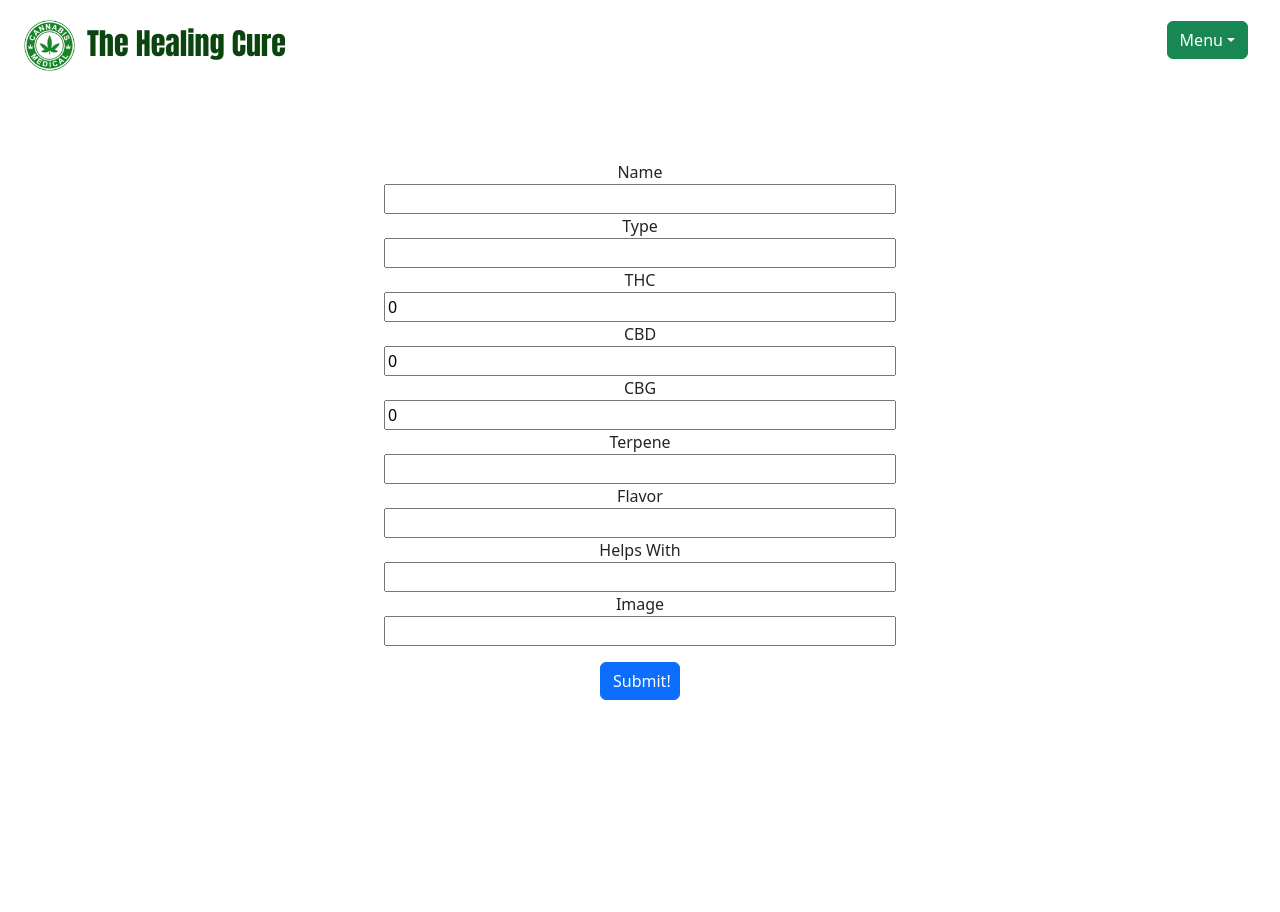
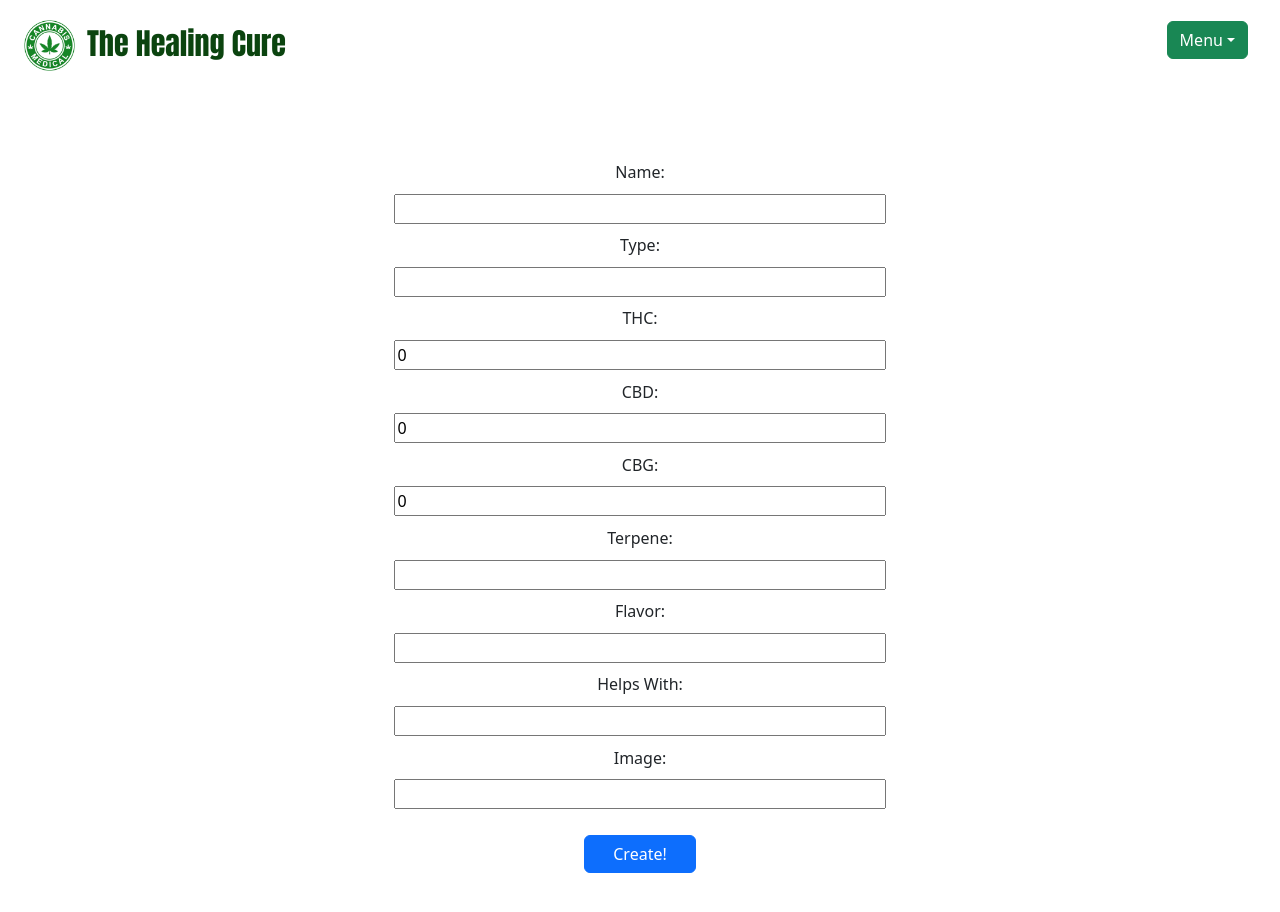
Before and after one commit to somemacsongs/the-healing-cure-client, a React (Create React App) app: page /create in a window 1280 px wide. Shown: the top 912 px of the page. Before the commit the page ends 800 px from the top, so only its background shows below. Built offline with nearby package versions, Linux system fonts and the light colour scheme.

Commit message:
about us text

```diff
--- a/src/components/AddForm/AddForm.js
+++ b/src/components/AddForm/AddForm.js
@@ -71,72 +71,79 @@ export default function AddForm () {
     return (
       <center>
         <form onSubmit={handleSubmit} className={style.grid}>
-            <label htmlFor="name">Name</label>
+            <label htmlFor="name">Name:</label>
             <input
                 id="name"
                 name="name"
                 value={form.name}
                 onChange={handleChange}
+                style={{margin:"0.6rem"}}
             />
-            <label htmlFor="type">Type</label>
+            <label htmlFor="type">Type:</label>
             <input
                 id="type"
                 name="type"
                 value={form.type}
                 onChange={handleChange}
+                style={{margin:"0.6rem"}}
             />
-            <label htmlFor="thc">THC</label>
+            <label htmlFor="thc">THC:</label>
             <input
                 id="thc"
                 name="thc"
                 value={form.thc}
                 onChange={handleChange}
+                style={{margin:"0.6rem"}}
             />
-            <label htmlFor="cbd">CBD</label>
+            <label htmlFor="cbd">CBD:</label>
             <input
                 id="cbd"
                 name="cbd"
                 value={form.cbd}
                 onChange={handleChange}
+                style={{margin:"0.6rem"}}
             />
-            <label htmlFor="cbg">CBG</label>
+            <label htmlFor="cbg">CBG:</label>
             <input
                 id="cbg"
                 name="cbg"
                 value={form.cbg}
                 onChange={handleChange}
+                style={{margin:"0.6rem"}}
             />
-            <label htmlFor="terpeno">Terpene</label>
+            <label htmlFor="terpeno">Terpene:</label>
             <input
                 id="terpene"
                 name="terpene"
                 value={form.terpene}
                 onChange={handleChange}
+                style={{margin:"0.6rem"}}
             />
-            <label htmlFor="flavor">Flavor</label>
+            <label htmlFor="flavor">Flavor:</label>
             <input
                 id="flavor"
                 name="flavor"
                 value={form.flavor}
                 onChange={handleChange}
+                style={{margin:"0.6rem"}}
             />
-            <label htmlFor="helpw">Helps With</label>
+            <label htmlFor="helpw">Helps With:</label>
             <input
                 id="helpw"
                 name="helpw"
                 value={form.helpw}
                 onChange={handleChange}
+                style={{margin:"0.6rem"}}
             />
-            <label htmlFor="image">Image</label>
+            <label htmlFor="image">Image:</label>
             <input
                 id="image"
                 name="image"
                 value={form.image}
                 onChange={handleChange}
+                style={{margin:"0.6rem"}}
             />
-
-
-            <center><button type="submit" className="btn btn-primary" style={{width:"5rem", margin:"1rem"}}>Submit!</button></center>
+            <center><button type="submit" className={`btn btn-primary ${style.primary}`} style={{width:"7rem", margin:"1rem"}}>Create!</button></center>
         </form>
      </center>
     );
--- a/src/components/AddForm/AddForm.module.css
+++ b/src/components/AddForm/AddForm.module.css
@@ -3,3 +3,10 @@
     margin: 5rem;
     width: 40%;
 }
+
+.primary:hover{
+    cursor: pointer;
+    box-shadow: 0 0.2rem 1.3rem 0 rgb(0, 68, 128);
+    transition: transform 150ms;
+    transform: scale(1.02);
+}
--- a/src/components/MegaCard/MegaCard.js
+++ b/src/components/MegaCard/MegaCard.js
@@ -10,13 +10,13 @@ function MegaCard(props) {
     <Row xs={50} md={50} className="g-4">
       {Array.from({ length: 1 }).map((_, idx) => (
         <Col>
-          <Card style={{marginTop:"3rem"}}>
-            <Card.Img variant="top" src={props.image} style={{width: "30rem", backgroundImage: "linear-gradient(60deg, red, yellow, #5CA63A)"}}/>
+          <Card style={{marginTop:"2rem"}}>
+            <Card.Img variant="top" src={props.image} style={{width: "30rem", backgroundImage: "linear-gradient(60deg, red, yellow, green)"}}/>
             <Card.Body>
               <Card.Text style={{maxWidth: "25rem", marginLeft: "1rem"}}>
                 <center>{props.text}</center>
               </Card.Text>
-              <Link to={props.link}><center><Button variant="primary" className={style.primary} style={{padding:"0.8rem", width:"8rem"}}>{props.button}</Button></center></Link>
+              <Link to={props.link}><center><Button variant="primary" className={style.primary} style={{padding:"0.6rem", width:"8rem", fontSize:"1.2rem"}}>{props.button}</Button></center></Link>
             </Card.Body>
           </Card>
         </Col>
--- a/src/components/Navbar/Navbar.js
+++ b/src/components/Navbar/Navbar.js
@@ -22,8 +22,8 @@ export default function Navbar() {
           <Dropdown.Item href="/">Home</Dropdown.Item>
           <Dropdown.Item href="/aboutus">About Us</Dropdown.Item>
           <Dropdown.Item href="/history">History of Cannabis 101</Dropdown.Item>
-          <Dropdown.Item href="/explore">Explore</Dropdown.Item>
-          <Dropdown.Item href="/create">Create</Dropdown.Item>
+          <Dropdown.Item href="/explore"><b>Explore</b></Dropdown.Item>
+          <Dropdown.Item href="/create"><b>Create</b></Dropdown.Item>
         </Dropdown.Menu>
       </Dropdown>
     </nav>
--- a/src/pages/AboutUs/AboutUs.module.css
+++ b/src/pages/AboutUs/AboutUs.module.css
@@ -1,6 +1,6 @@
 .title{
     font-family: Impact, Haettenschweiler, 'Arial Narrow Bold', sans-serif;
-    margin: 1.4rem;
+    margin: 1.2rem;
     color:rgb(11, 68, 15);
 }
 
@@ -8,6 +8,7 @@
     display: flex;
     flex-direction: row;
     justify-content: space-evenly;
+
 }
 
 .AboutLink{
--- a/src/pages/Edit/Edit.js
+++ b/src/pages/Edit/Edit.js
@@ -2,6 +2,7 @@ import {useParams, useNavigate} from "react-router-dom"
 import { useState, useEffect } from "react"
 import axios from "axios"
 import toast from "react-hot-toast"
+import style from "./Edit.module.css"
 
 function Edit (){
     const { id } = useParams();
@@ -58,72 +59,81 @@ function Edit (){
     return (
       <center>
         <form onSubmit={handleSubmit} style={{display: "grid", margin: "5rem", width:"40%"}}>
-            <label htmlFor="name">Name</label>
+            <label htmlFor="name">Name:</label>
             <input
                 id="name"
                 name="name"
                 value={form.name}
                 onChange={handleChange}
+                style={{margin:"0.6rem"}}
             />
-            <label htmlFor="type">Type</label>
+            <label htmlFor="type">Type:</label>
             <input
                 id="type"
                 name="type"
                 value={form.type}
                 onChange={handleChange}
+                style={{margin:"0.6rem"}}
             />
-            <label htmlFor="thc">THC</label>
+            <label htmlFor="thc">THC:</label>
             <input
                 id="thc"
                 name="thc"
                 value={form.thc}
                 onChange={handleChange}
+                style={{margin:"0.6rem"}}
             />
-            <label htmlFor="cbd">CBD</label>
+            <label htmlFor="cbd">CBD:</label>
             <input
                 id="cbd"
                 name="cbd"
                 value={form.cbd}
                 onChange={handleChange}
+                style={{margin:"0.6rem"}}
             />
-            <label htmlFor="cbg">CBG</label>
+            <label htmlFor="cbg">CBG:</label>
             <input
                 id="cbg"
                 name="cbg"
                 value={form.cbg}
                 onChange={handleChange}
+                style={{margin:"0.6rem"}}
             />
-            <label htmlFor="terpeno">Terpene</label>
+            <label htmlFor="terpeno">Terpene:</label>
             <input
                 id="terpene"
                 name="terpene"
                 value={form.terpene}
                 onChange={handleChange}
+                style={{margin:"0.6rem"}}
             />
-            <label htmlFor="flavor">Flavor</label>
+            <label htmlFor="flavor">Flavor:</label>
             <input
                 id="flavor"
                 name="flavor"
                 value={form.flavor}
                 onChange={handleChange}
+                style={{margin:"0.6rem"}}
             />
-            <label htmlFor="helpw">Helps With</label>
+            <label htmlFor="helpw">Helps With:</label>
             <input
                 id="helpw"
                 name="helpw"
                 value={form.helpw}
                 onChange={handleChange}
+                style={{margin:"0.6rem"}}
             />
-            <label htmlFor="image">Image</label>
+            <label htmlFor="image">Image:</label>
             <input
                 id="image"
                 name="image"
                 value={form.image}
                 onChange={handleChange}
+                style={{margin:"0.6rem"}}
             />
 
 
-            <center><button type="submit" className="btn btn-warning" style={{width:"5rem", margin:"1rem"}}>Confirm</button></center>
+            <center><button type="submit" className={`btn btn-warning ${style.warning}`} style={{width:"7rem", margin:"1rem"}}>Confirm</button></center>
         </form>
       </center>
     );
--- /dev/null
+++ b/src/pages/Edit/Edit.module.css
@@ -0,0 +1,6 @@
+.warning:hover{
+    cursor: pointer;
+    box-shadow: 0 0.2rem 1.3rem 0 rgb(171, 171, 92);
+    transition: transform 150ms;
+    transform: scale(1.02);
+}
```
Also changed, not shown: src/pages/AboutUs/AboutUs.js (+14 -5 lines).
